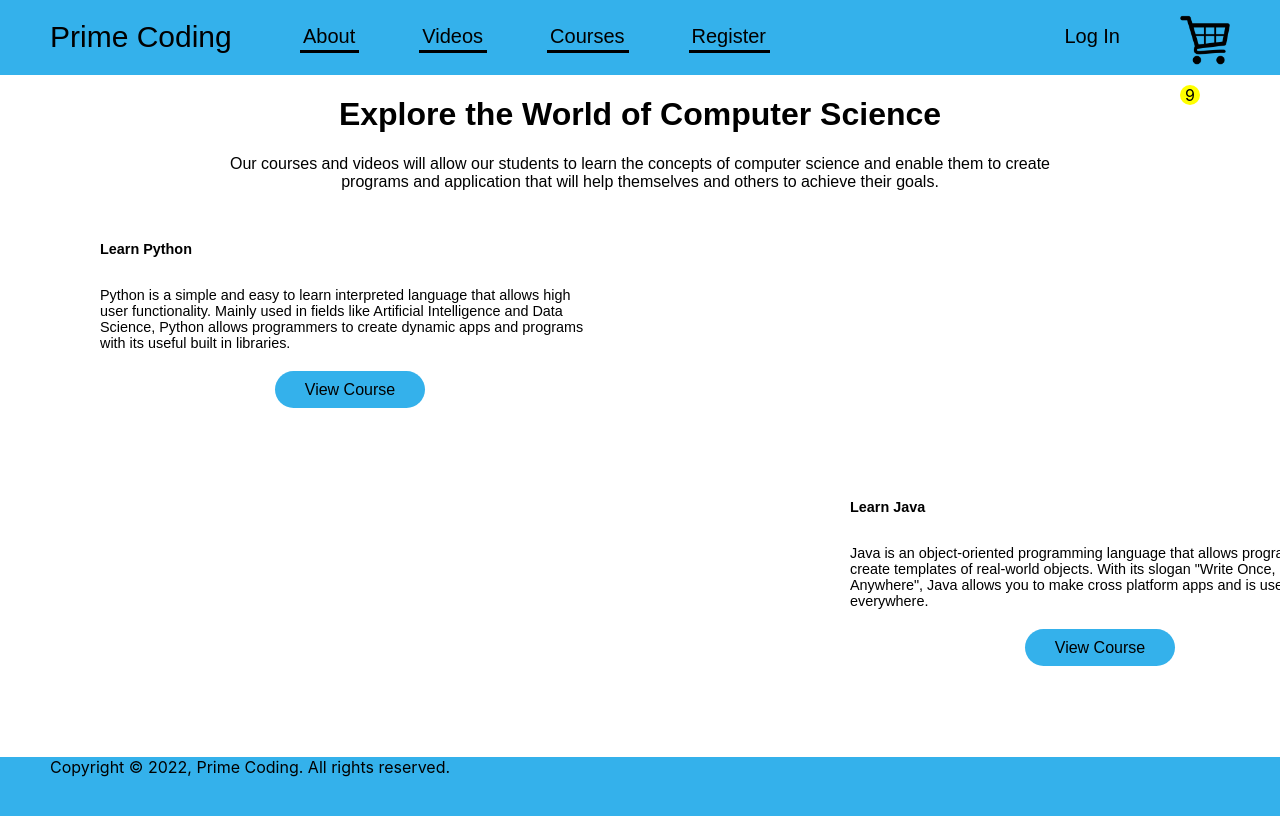
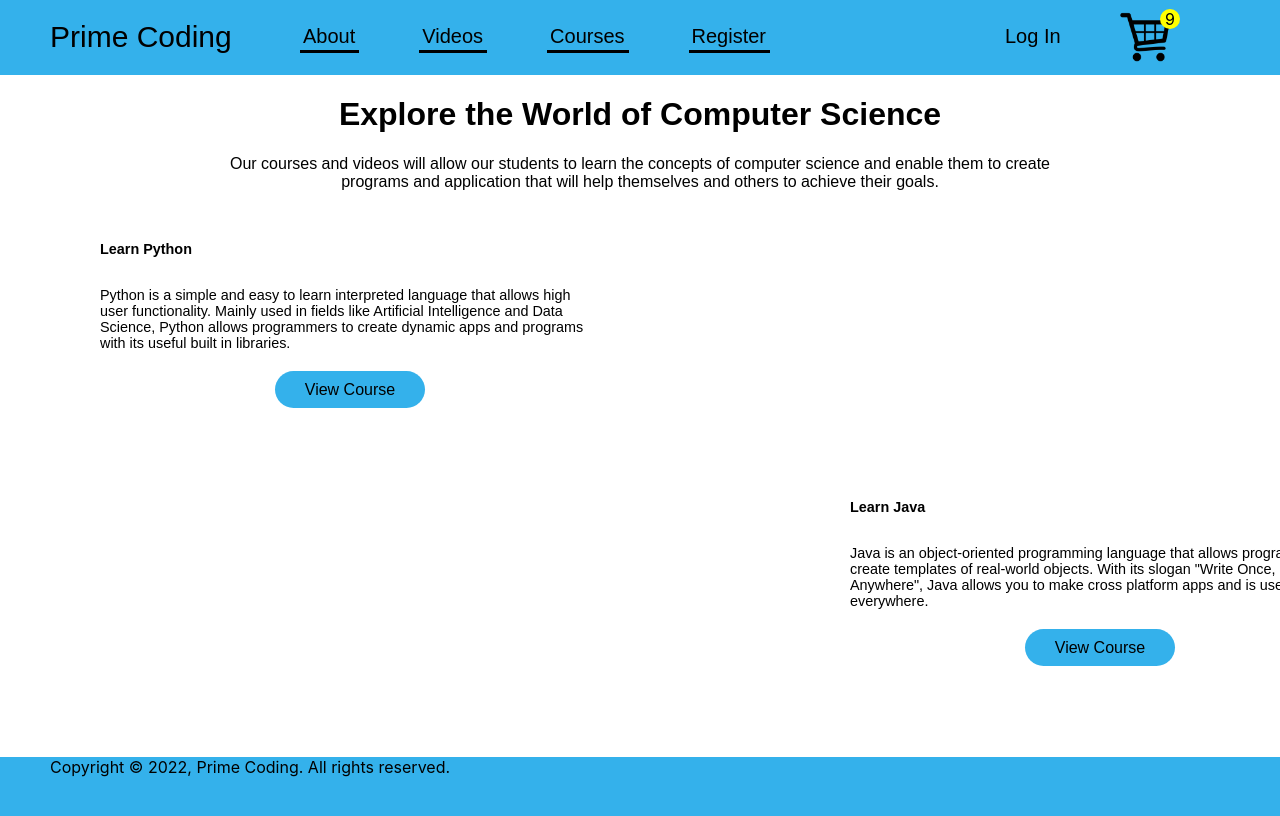
Before and after one commit to pydim001/PrimeCoding, a React (Create React App) app: page / in a window 1280 px wide. Shown: the top 816 px of the page. Built offline with nearby package versions, Linux system fonts and the light colour scheme.

Commit message:
got layers to work

```diff
--- a/src/components/Cart.css
+++ b/src/components/Cart.css
@@ -0,0 +1,13 @@
+#image {
+    position: absolute;
+    display: inline-block;
+    height: 100px;
+    margin-left: 115px;
+    margin-top: -12px;
+}
+
+#cart {
+    width: 50px;
+    height: 50px;
+    margin-top: 15px;
+}
--- a/src/components/Cart.js
+++ b/src/components/Cart.js
@@ -1,11 +1,18 @@
 import "./Cart.css";
+import cart from "../assets/cart.png";
+import Counter from "./Counter";
 
 function Cart() {
     return (
         <div>
-
+            <div id="image">
+                <img src={cart} id="cart" alt='cart' />
+            </div>
+            <div>
+                <Counter courses={9} />
+            </div>
         </div>
     )
 }
 
-export default Cart();
+export default Cart;
--- a/src/components/Counter.css
+++ b/src/components/Counter.css
@@ -3,8 +3,10 @@
     border-radius: 10px;
     width: 20px;
     height: 20px;
-    margin-bottom: -30px;
-    margin-right: -50px;
+    margin-top: -55px;
+    margin-left: 155px;
+    position: relative;
+    z-index: 2;
 }
 
 #count {
--- a/src/components/NavBar.css
+++ b/src/components/NavBar.css
@@ -64,6 +64,7 @@
     position: absolute;
     display: inline-block;
     height: 100px;
+    z-index: 2;
 }
 
 #profile {
--- a/src/components/NavBar.js
+++ b/src/components/NavBar.js
@@ -1,8 +1,7 @@
 import './NavBar.css';
-import cart from "../assets/cart.png";
 import { Link } from 'react-router-dom';
 import Profile from './Profile';
-import Counter from './Counter';
+import Cart from './Cart';
 
 function NavBar() {
     return (
@@ -16,9 +15,8 @@ function NavBar() {
                     <div className='option'><Link to='/register' className='links'>Register</Link></div>
                     <div id="left-nav">
                         <div id="profile"><Profile /></div>
-                        <div id="image">
-                            <img src={cart} id="cart" alt='cart' />
-                            <Counter courses={9} />
+                        <div>
+                            <Cart />
                         </div>
                     </div>
                 </div>
--- a/src/pages/Home.js
+++ b/src/pages/Home.js
@@ -17,6 +17,9 @@ function Home() {
                 </p>
                 <ViewCourse to="/python" />
             </div>
+            <div>
+
+            </div>
             <div className='lang-right'>
                 <h2 className='langinfo'>Learn Java</h2>
                 <p className='langinfo'>
```
Also changed, not shown: src/assets/python-screen.png (added).
